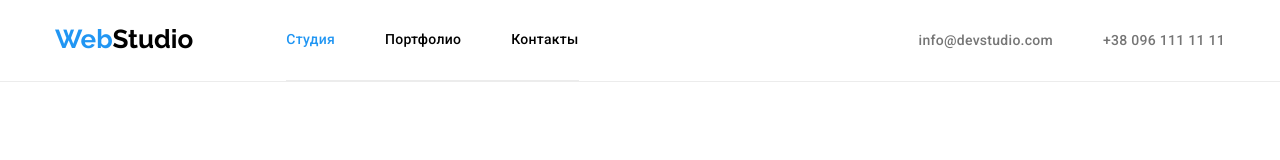
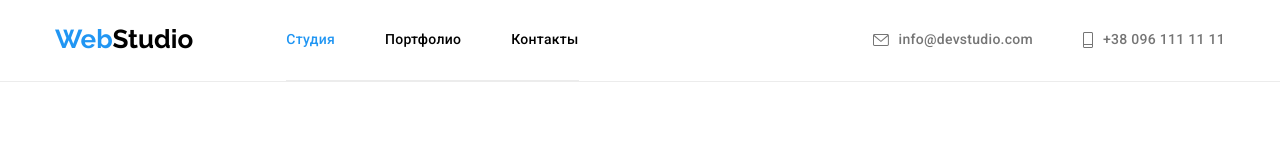
Before and after one commit to irynarudyk/goit-markup-hw-04, a plain HTML site: page portfolio.html in a window 1280 px wide. Shown: the top 160 px of the page. Drawn offline with nearby package versions, Linux system fonts and the light colour scheme.

Commit message:
Перенесено іконки в портфоліо

```diff
--- a/css/styles.css
+++ b/css/styles.css
@@ -557,7 +557,6 @@ list-style: none;
     border-radius: 4px;
     border: 1px;
     display: block;
-
     justify-content: center;
     padding-top:6px ;
     padding-bottom:6px ;
@@ -569,6 +568,7 @@ list-style: none;
 .button-navigation:hover,
 .button-navigation:focus {
     background: #2196F3;
+    color: #FFFFFF;
     box-shadow: 0px 3px 1px rgba(0, 0, 0, 0.1),
     0px 1px 2px rgba(0, 0, 0, 0.08),
     0px 2px 2px rgba(0, 0, 0, 0.12);
--- a/portfolio.html
+++ b/portfolio.html
@@ -42,13 +42,19 @@
         </nav>
         <ul class="list list-email">
           <li class="item-email">
-            <a class="email-telefone link" href="mailto:info@devstudio.com"
-              >info@devstudio.com</a
+            <a class="email-telefone" href="mailto:info@devstudio.com">
+              <svg class="contacts-icon" width="16" height="12">
+                <use href="./images/icons.svg#envelope"></use>
+              </svg>
+              info@devstudio.com</a
             >
           </li>
           <li class="item-email">
-            <a class="email-telefone link" href="tel:+380961111111"
-              >+38 096 111 11 11</a
+            <a class="email-telefone" href="tel:+380961111111">
+              <svg class="contacts-icon" width="10" height="16">
+                <use href="./images/icons.svg#vector"></use>
+              </svg>
+              +38 096 111 11 11</a
             >
           </li>
         </ul>
```
